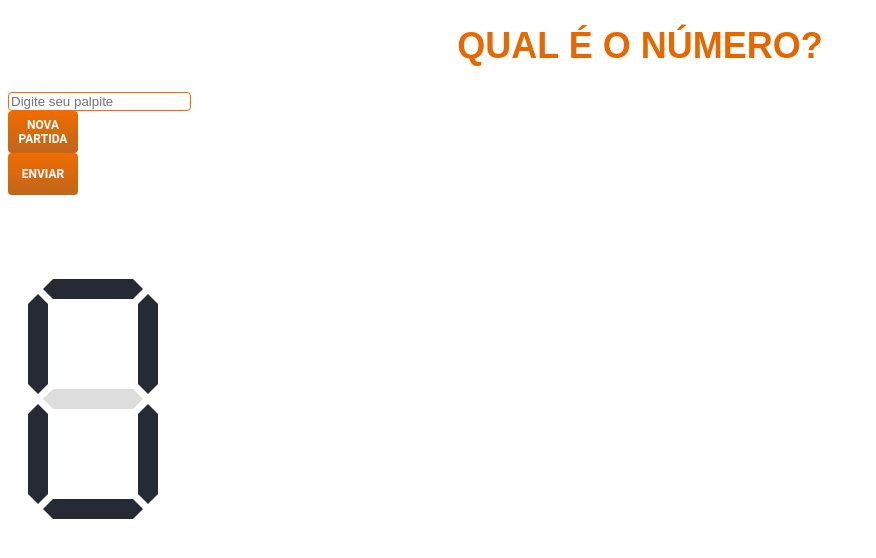
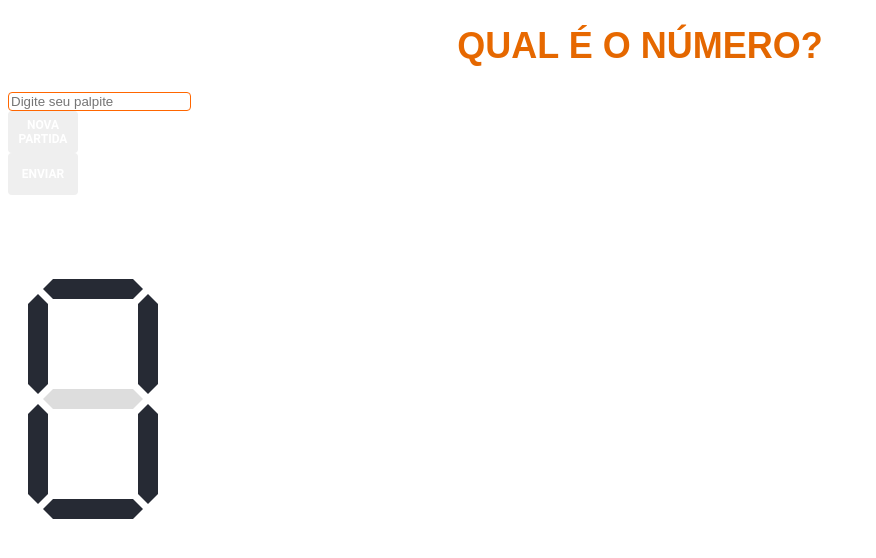
Before and after one commit to Matheusifz/StudioSolTeste, a React app: page / in a window 1280 px wide. Shown: the top 558 px of the page, without its empty margins (0-876 px from the left). Built offline with nearby package versions, Linux system fonts and the light colour scheme; no server answers.

Commit message:
feat: add a different color to button

```diff
--- a/src/components/Button/index.tsx
+++ b/src/components/Button/index.tsx
@@ -1,16 +1,19 @@
 import * as React from "react";
-import { BeautifulButton } from "./style";
+import { StyledButton } from "./style";
 
 interface ButtonProps {
   onClick: any;
   text: string;
+  color: string;
 }
 
-export const Button: React.FC<ButtonProps> = ({ onClick, text }) => {
+export const Button: React.FC<ButtonProps> = ({ onClick, text, color }) => {
   return (
     <>
       <div className="submit-button">
-        <BeautifulButton onClick={onClick}>{text}</BeautifulButton>
+        <StyledButton onClick={onClick} color={color}>
+          {text}
+        </StyledButton>
       </div>
     </>
   );
--- a/src/components/Button/style.ts
+++ b/src/components/Button/style.ts
@@ -1,7 +1,8 @@
 import styled from "styled-components";
 
-export const BeautifulButton = styled.button`
-  background: linear-gradient(180deg, #ef6c00 0%, #c0661c 100%);
+export const StyledButton = styled.button`
+  background: ${(props) => props.color};
+  /* linear-gradient(180deg, #ef6c00 0%, #c0661c 100%) ;*/
   border-radius: 4px;
   width: 70px;
   height: 42px;
```
